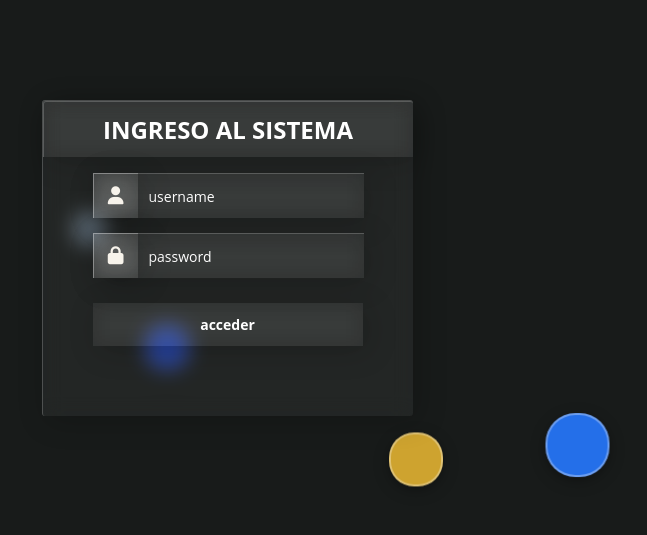
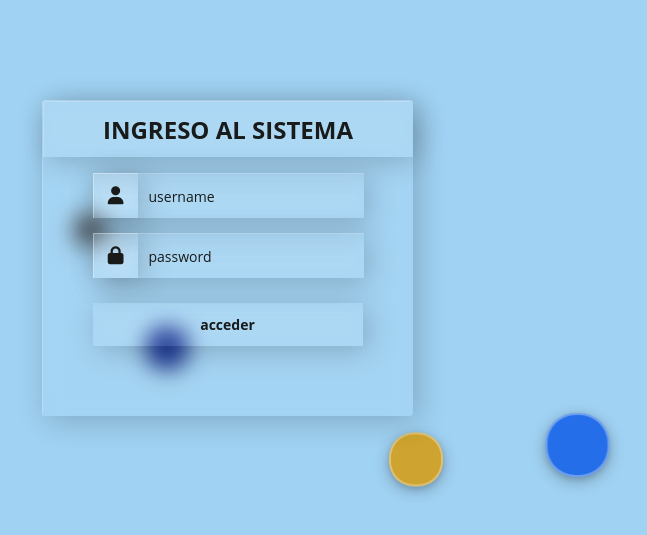
Before and after one commit to goraydev/UniversidadPublicaciones, a PHP site: page / in a window 1280 px wide. Shown: the top 535 px of the page, without its empty margins (413-1060 px from the left). Run offline with PHP 8.4, Linux system fonts and the light colour scheme; some libraries are stand-ins or nearby versions.

Commit message:
Cambiando la imagen de container y eliminando imagenes innecesarias

```diff
--- a/index.html
+++ b/index.html
@@ -18,8 +18,8 @@
   <span class="animate" style="--count:4;"></span>
   <div class="login">
     <h1>INGRESO AL SISTEMA</h1>
+
     <form class="form" method="post" action="#">
-
       <div class="field">
         <input type="text" name="login" placeholder="username" required />
         <i class="fa fa-user"></i>
--- a/vistas/css/style.css
+++ b/vistas/css/style.css
@@ -1,7 +1,7 @@
 body {
   font: 13px/20px "Open Sans", Tahoma, Verdana, sans-serif;
   color: #a7a599;
-  background-color: #181b1a;
+  background-color: #a0d2f3;
 }
 .login {
   position: relative;
@@ -22,7 +22,7 @@
   font-weight: bold;
   font-family: "Open Sans", sans-serif;
   text-transform: uppercase;
-  color: #fff;
+  color: #181b1a;
   text-align: center;
   background: rgba(255, 255, 255, 0.05);
   backdrop-filter: blur(10px);
@@ -93,7 +93,7 @@
   margin: 0 50px;
 }
 ::-webkit-input-placeholder {
-  color: #ffffff;
+  color:#181b1a;
   font-family: "Open Sans";
 }
 .form input[type="text"],
@@ -112,7 +112,7 @@
   border-top: 1px solid rgba(255, 255, 255, 0.2);
   border-left: 1px solid rgba(255, 255, 255, 0.2);
   box-shadow: 5px 5px 30px rgba(0, 0, 0, 0.2);
-  color: rgb(255, 255, 255);
+  color: #181b1a;
   transition: color 0.3s ease-out;
 }
 .form input[type="text"] {
@@ -125,7 +125,7 @@
   position: absolute;
   height: 44px;
   width: 44px;
-  color: #f7f3eb;
+  color: #181b1a;
   background: rgba(255, 255, 255, 0.05);
   backdrop-filter: blur(10px);
   border-top: 1px solid rgba(255, 255, 255, 0.2);
@@ -143,7 +143,7 @@
   font-family: "Open Sans", sans-serif;
   font-weight: bold;
   padding: 12px 0;
-  color: #fff;
+  color: #181b1a;
   background: rgba(255, 255, 255, 0.05);
   backdrop-filter: blur(10px);
   border-top: 1px solid rgba(255, 255, 255, 0.2);
--- a/vistas/css/styleMenu.css
+++ b/vistas/css/styleMenu.css
@@ -173,11 +173,12 @@
 }
 
 .container {
-  background-image: url(../img/escudo_unasam.png);
+  background-image: url(../img/working.svg);
   background-repeat: no-repeat;
   background-position: 50%;
   min-height: 100vh;
 }
+
 section {
   position: absolute;
   margin: 0 auto;
```
Also changed, not shown: vistas/img/document_up.gif (deleted), vistas/img/escudo_unasam.png (deleted), vistas/img/test.jpg (deleted), vistas/img/work.svg, vistas/img/working.svg (added).
